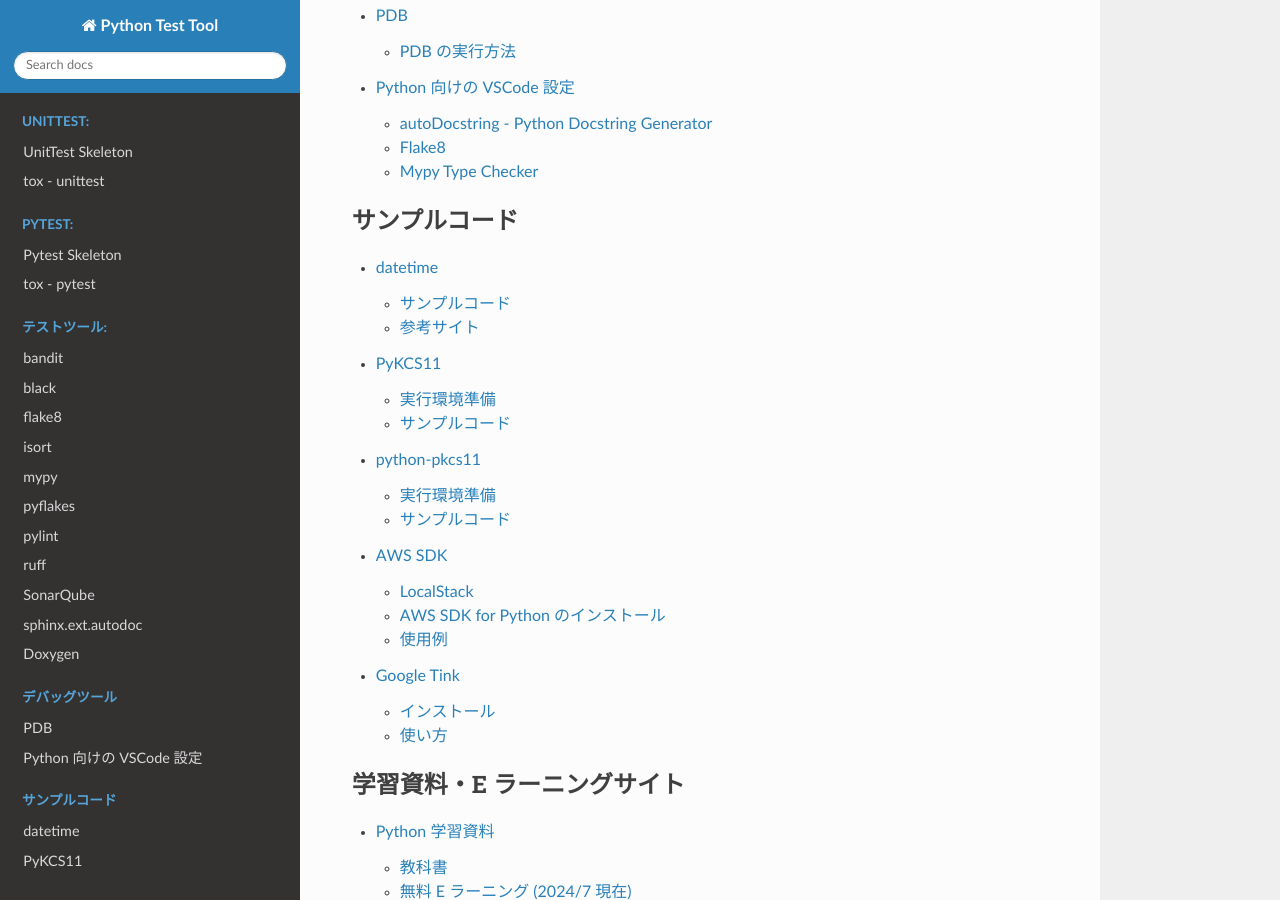
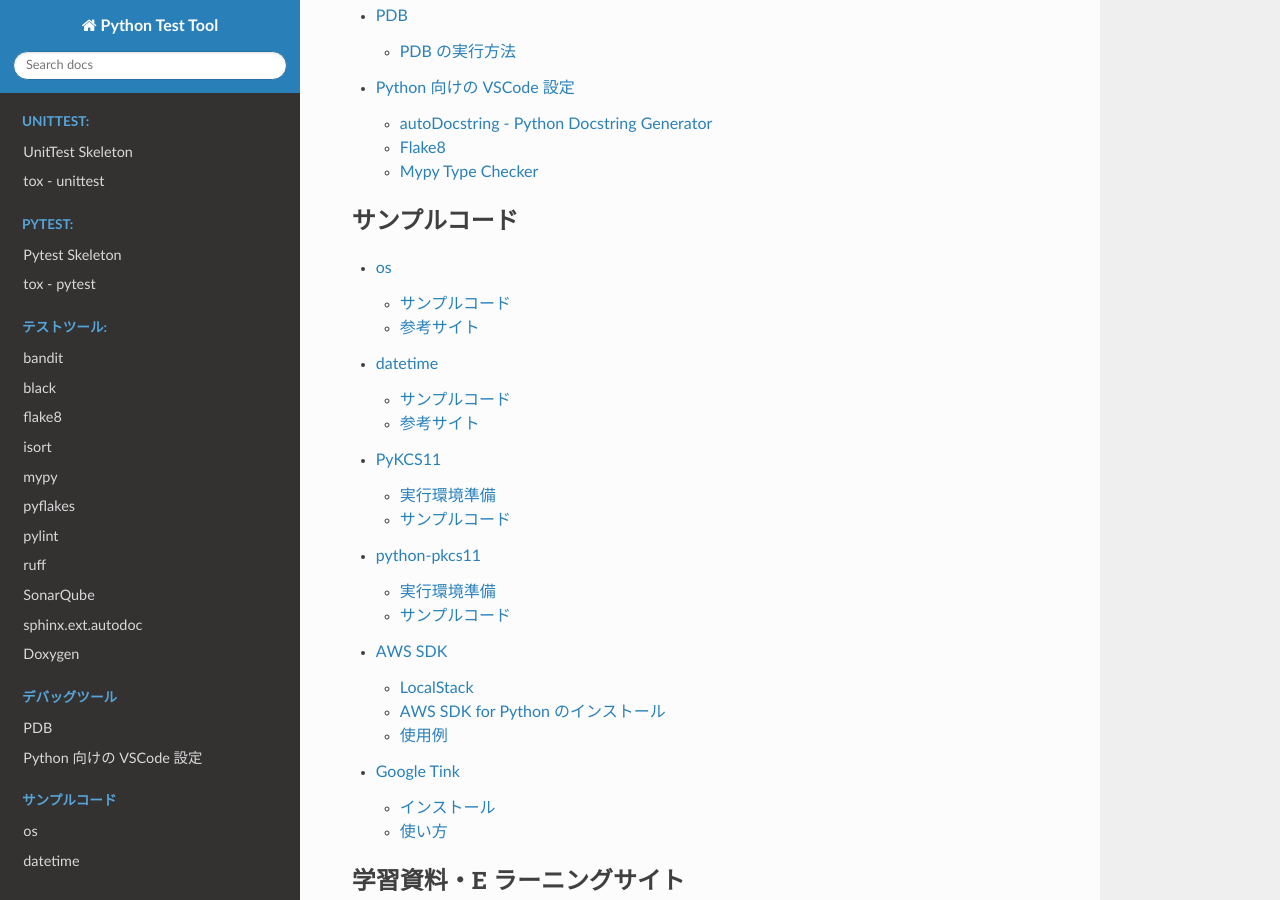
Before and after one commit to nynaka/develop_environment_python, a Sphinx documentation site: the page built from source/index.rst, in a window 1280 px wide and 900 px high, scrolled down 2160 px. Built offline with Sphinx 7.4.7 and the Read the Docs theme 3.1.0, drawn with Linux system fonts in a browser that asks for light colours; some of the changed lines change nothing that is shown.

Commit message:
osライブラリサンプルコード登録

````diff
--- a/source/index.rst
+++ b/source/index.rst
@@ -48,6 +48,7 @@
    :maxdepth: 2
    :caption: サンプルコード
 
+   ./sample/os
    ./sample/datetime
    ./sample/pykcs11
    ./sample/python-pkcs11
--- /dev/null
+++ b/source/sample/os.md
@@ -0,0 +1,54 @@
+[os](https://docs.python.org/ja/3.14/library/os.html)
+===
+
+## サンプルコード
+
+- カレントディレクトリの取得
+
+    ```python
+    import os
+    pwd = os.getcwd()
+    print(pwd)
+    ```
+
+- パスが存在するか確認する
+
+    ```python
+    import os
+    path = "/dev/zero"
+    os.path.exists(path)
+    ```
+
+- パスがディレクトリ／ファイルかをチェックする
+
+    ```python
+    import os
+    path = "/dev/zero"
+    os.path.isdir(path)
+    os.path.isfile(path)
+    ```
+
+- ディレクトリ名とファイル名を取り出す
+
+    ```python
+    import os
+    path = "/dev/zero"
+    os.path.dirname(path)
+    os.path.basename(path)
+    ```
+
+- ファイル拡張子の取得
+
+    ```python
+    import os
+    path = "/tmp/test.txt"
+    name, ext = os.path.splitext(
+        os.path.basename(path)
+    )
+    print(name, ext)
+    ```
+
+
+## 参考サイト
+
+- [【Python】OSモジュールについてまとめました](https://zenn.dev/robes/articles/ae1f1dbcb0c5aa)
````
